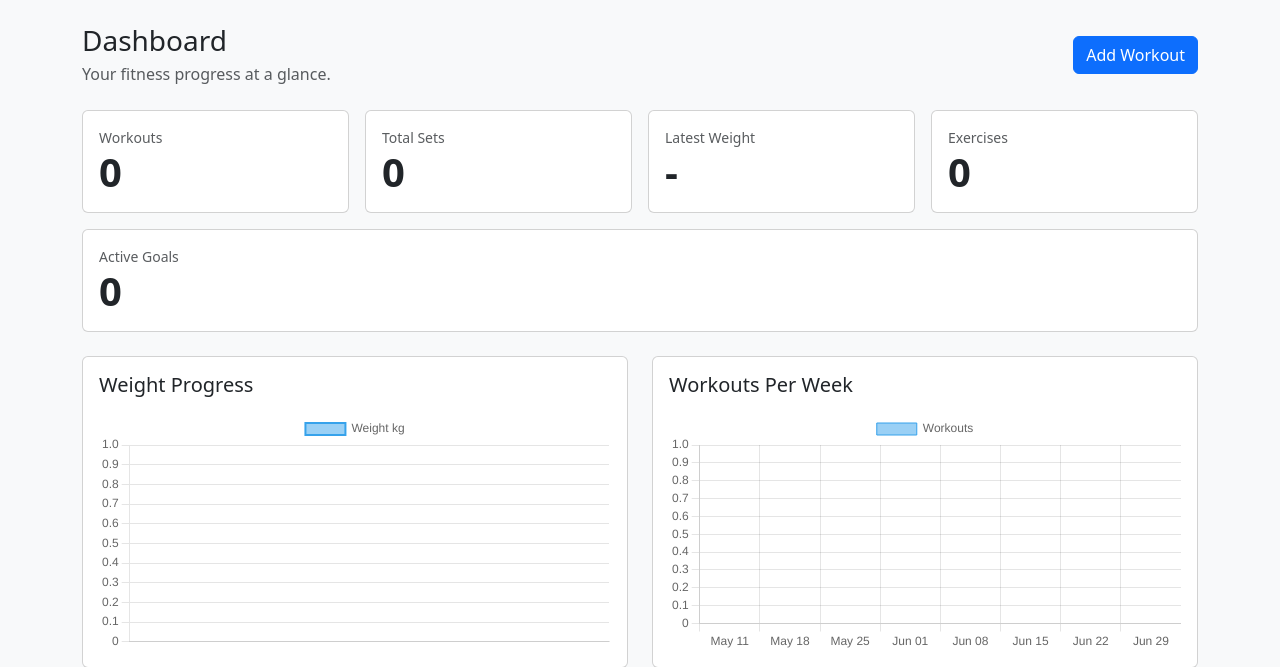
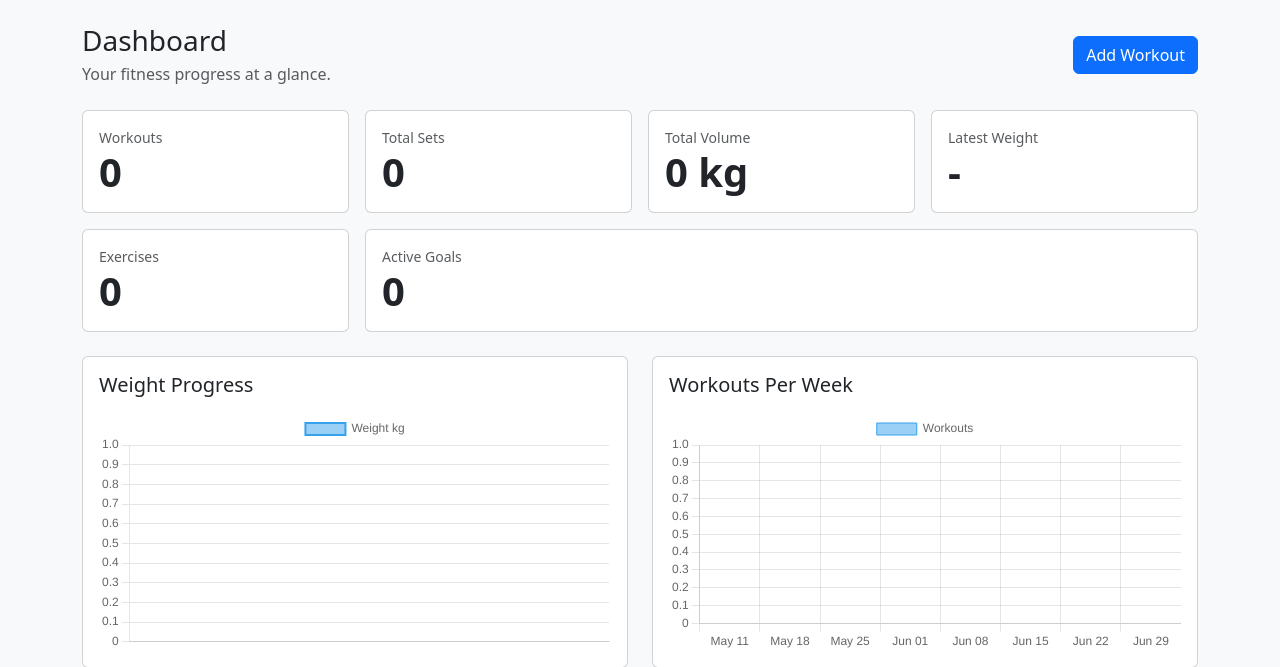
Before and after one commit to vfb-dev/minifit, a Django app: page / in a window 1280 px wide. Shown: the part 56-723 px from the top of the page. Run offline with Django 5.2, Linux system fonts and the light colour scheme; the visitor is signed in with stand-in values (Sample User, id 1); data that the repository does not hold is empty.

Commit message:
better dashboard insights

```diff
--- a/templates/tracker/dashboard.html
+++ b/templates/tracker/dashboard.html
@@ -27,6 +27,15 @@
             <div class="card-body">
                 <div class="text-muted small">Total Sets</div>
                 <div class="display-6 fw-bold">{{ total_sets }}</div>
+            </div>
+        </div>
+    </div>
+
+    <div class="col-md">
+        <div class="card">
+            <div class="card-body">
+                <div class="text-muted small">Total Volume</div>
+                <div class="display-6 fw-bold">{{ total_volume|floatformat:0 }} kg</div>
             </div>
         </div>
     </div>
--- a/tracker/views.py
+++ b/tracker/views.py
@@ -1,5 +1,6 @@
 from django.shortcuts import render, redirect, get_object_or_404
 from django.utils import timezone
+from django.db.models import F, Sum
 
 from django.contrib.auth import login
 from django.contrib.auth.forms import UserCreationForm
@@ -30,6 +31,12 @@ def dashboard(request):
 
     workout_count = workouts.count()
     total_sets = WorkoutSet.objects.filter(workout__user=request.user).count()
+    total_volume = (
+        WorkoutSet.objects
+        .filter(workout__user=request.user, reps__isnull=False, weight_kg__isnull=False)
+        .aggregate(total=Sum(F("reps") * F("weight_kg")))["total"]
+        or 0
+    )
     exercise_count = Exercise.objects.count()
     latest_metric = BodyMetric.objects.filter(user=request.user).first()
     active_goals = Goal.objects.filter(user=request.user, completed=False).count()
@@ -60,6 +67,7 @@ def dashboard(request):
             "recent_workouts": recent_workouts,
             "workout_count": workout_count,
             "total_sets": total_sets,
+            "total_volume": total_volume,
             "exercise_count": exercise_count,
             "latest_metric": latest_metric,
             "active_goals": active_goals,
```
